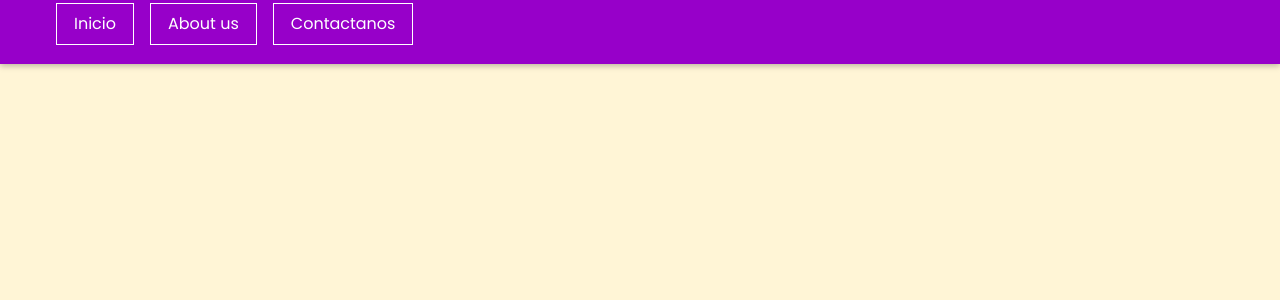
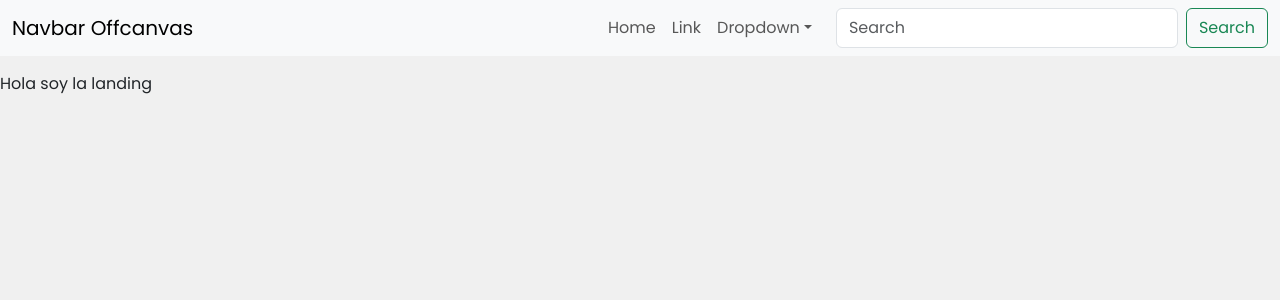
Before and after one commit to Alejandrodiazn/Punto-final-violencia, a React (Vite) app: page / in a window 1280 px wide. Shown: the top 300 px of the page. Built offline with nearby package versions, Linux system fonts and the light colour scheme.

Commit message:
fix: test navbar

```diff
--- a/package.json
+++ b/package.json
@@ -13,6 +13,7 @@
     "@types/three": "^0.149.0",
     "bootstrap": "^5.2.3",
     "react": "^18.2.0",
+    "react-bootstrap": "^2.8.0",
     "react-dom": "^18.2.0",
     "react-router-dom": "^6.11.2",
     "react-transition-group": "^4.4.5",
--- a/src/App.css
+++ b/src/App.css
@@ -1 +1,8 @@
+#root {
+  width: 100%; /* O el ancho deseado */
+  height: 100vh; /* Altura completa de la ventana */
+  background-color: #f0f0f0; /* Color de fondo */
+  font-family: 'Arial', sans-serif; /* Fuente de texto predeterminada */
+}
+
 /* AQUI el random de vite añadió los etilos del app.jsx que eran del logo y presentaciín de vite */
--- a/src/index.css
+++ b/src/index.css
@@ -1,7 +1,6 @@
 @import url('https://fonts.googleapis.com/css2?family=Nunito:ital,wght@0,200;0,300;0,400;0,500;0,600;0,700;0,800;0,900;0,1000;1,200;1,300;1,400;1,500;1,600;1,700;1,800;1,900;1,1000&family=Poppins:ital,wght@0,100;0,200;0,300;0,400;0,500;0,600;0,700;0,800;0,900;1,100;1,200;1,300;1,400;1,500;1,600;1,700;1,800;1,900&display=swap');
 * {
   box-sizing: border-box;
-  font-family: 'Nunito', sans-serif;
   font-family: 'Poppins', sans-serif;
 }
 
@@ -9,31 +8,3 @@
   margin: 0;
   background: #fff5d6;
 }
-
-.slide-in-left-enter {
-  transform: translateX(-100%);
-}
-
-.slide-in-left-enter-active {
-  transform: translateX(0);
-  opacity: 1;
-  transition: all 200ms;
-}
-
-.slide-in-left-exit {
-  transform: translateX(0%);
-  opacity: 1;
-}
-
-.slide-in-left-exit-active {
-  transform: translateX(-100%);
-  opacity: 0;
-  transition: all 200ms;
-}
-
-.center {
-  text-align: center;
-  display: flex;
-  justify-content: center;
-  align-items: center;
-}
--- a/src/pages/landing/components/NavBar/navbar.jsx
+++ b/src/pages/landing/components/NavBar/navbar.jsx
@@ -1,50 +1,61 @@
-import React, {useState} from 'react';
-import styled from 'styled-components';
+import Button from 'react-bootstrap/Button';
+import Container from 'react-bootstrap/Container';
+import Form from 'react-bootstrap/Form';
+import Nav from 'react-bootstrap/Nav';
+import Navbar from 'react-bootstrap/Navbar';
+import NavDropdown from 'react-bootstrap/NavDropdown';
+import Offcanvas from 'react-bootstrap/Offcanvas';
 
-import SideDrawer from '../SideDrawer/SideDrawer'; /**/
-import MainHeader from '../MainHeader/MainHeader'; /**/
-import Backdrop from '../Backdrop/Backdrop';
-import NavLinks from '../NavLinks/NavLinks';
-import './Navbar.css'
+function OffcanvasExample() {
+  return (
+    <>
+      <Navbar key="md" expand="md" className="bg-body-tertiary mb-3">
+          <Container fluid>
+            <Navbar.Brand href="#">Navbar Offcanvas</Navbar.Brand>
+            <Navbar.Toggle aria-controls="offcanvasNavbar-expand-md" />
+            <Navbar.Offcanvas
+              id="offcanvasNavbar-expand-md"
+              aria-labelledby="offcanvasNavbarLabel-expand-md"
+              placement="end"
+            >
+              <Offcanvas.Header closeButton>
+                <Offcanvas.Title id="offcanvasNavbarLabel-expand-md">
+                  Offcanvas
+                </Offcanvas.Title>
+              </Offcanvas.Header>
+              <Offcanvas.Body>
+                <Nav className="justify-content-end flex-grow-1 pe-3">
+                  <Nav.Link href="#action1">Home</Nav.Link>
+                  <Nav.Link href="#action2">Link</Nav.Link>
+                  <NavDropdown
+                    title="Dropdown"
+                    id="offcanvasNavbarDropdown-expand-md"
+                  >
+                    <NavDropdown.Item href="#action3">Action</NavDropdown.Item>
+                    <NavDropdown.Item href="#action4">
+                      Another action
+                    </NavDropdown.Item>
+                    <NavDropdown.Divider />
+                    <NavDropdown.Item href="#action5">
+                      Something else here
+                    </NavDropdown.Item>
+                  </NavDropdown>
+                </Nav>
+                <Form className="d-flex">
+                  <Form.Control
+                    type="search"
+                    placeholder="Search"
+                    className="me-2"
+                    aria-label="Search"
+                  />
+                  <Button variant="outline-success">Search</Button>
+                </Form>
+              </Offcanvas.Body>
+            </Navbar.Offcanvas>
+          </Container>
+        </Navbar>
+    </>
+  );
+}
 
-const Navbar = (props) => {
-  const [drawerIsOpen, setDrawerIsOpen] = useState(false);
-  const openDrawerHandler = () => {
-    setDrawerIsOpen(true);
-  };
-
-  const closeDrawerHandler = () => {
-    setDrawerIsOpen(false);
-  };
-
-  return (
-  <React.Fragment>
-    {drawerIsOpen && <Backdrop onClick={closeDrawerHandler} />}
-
-        <SideDrawer show={drawerIsOpen} onClick={closeDrawerHandler}>
-          <div> {/* wrap child components in a div */}
-            <nav className="mainNavDraw">
-              <NavLinks />
-            </nav>
-          </div>
-    </SideDrawer>
-
-
-      <MainHeader>
-        <button className="mainNavMenu-btn" onClick={openDrawerHandler}>
-          <span />
-          <span />
-          <span />
-        </button>
-        <nav className="mainNavHeader-nav">
-          <ul>
-            <NavLinks />
-          </ul>
-        </nav>
-      </MainHeader>
-    </React.Fragment>
-  );
-};
-
-
-export  {Navbar};
+export default OffcanvasExample;
```
Also changed, not shown: src/pages/landing/landing.jsx (+4 -3 lines), 1 other file (tests, documents, lock files or other folders).
